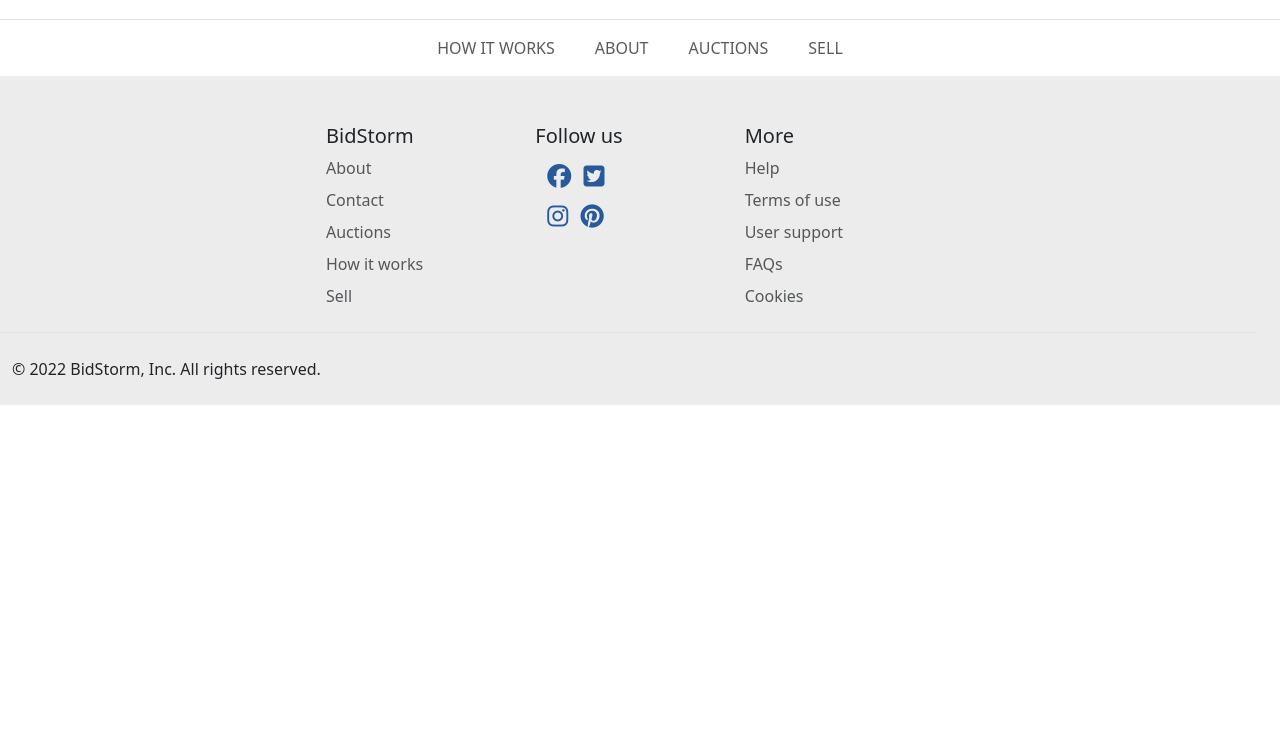
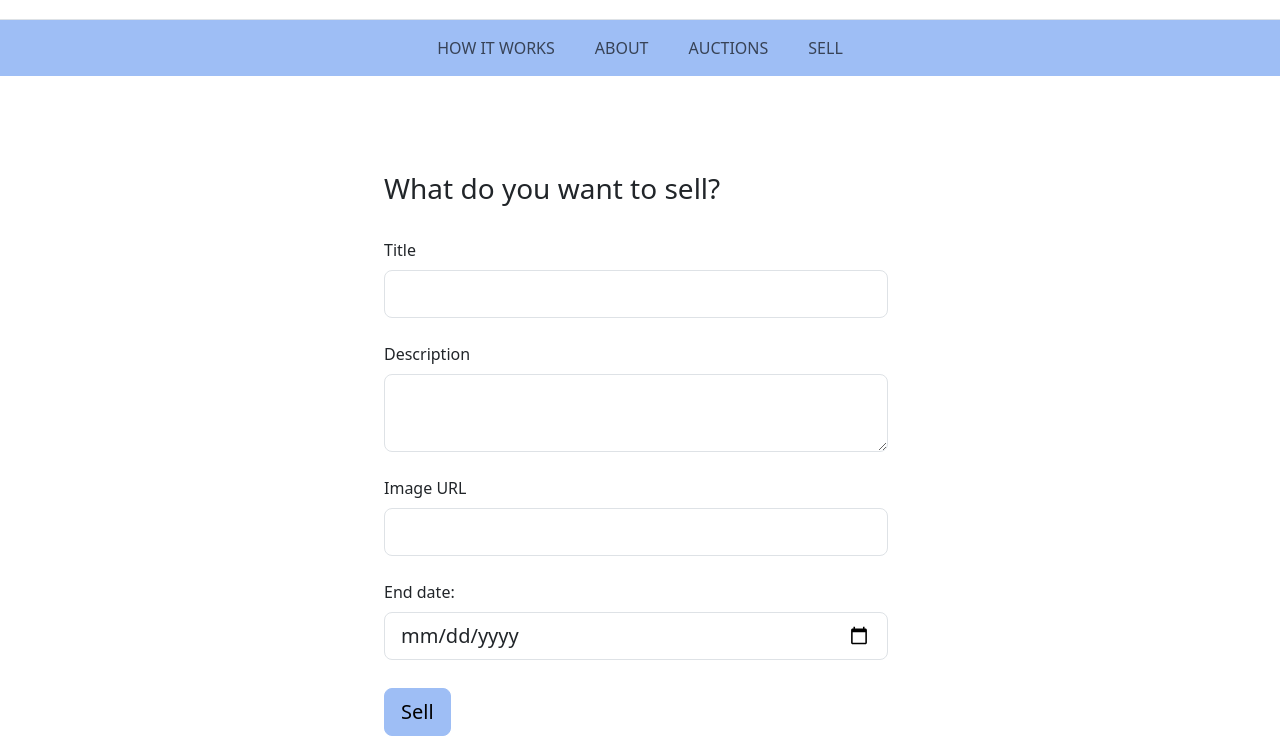
Before and after one commit to VeronicaOS/Semester-Project-2, a website: page pages/listings/createListing/index.html in a window 1280 px wide. Shown: the part 77-815 px from the top of the page. Drawn offline with nearby package versions, Linux system fonts and the light colour scheme.

Commit message:
Create listing page

```diff
--- a/pages/listings/createListing/index.html
+++ b/pages/listings/createListing/index.html
@@ -51,7 +51,7 @@
 
         <!-- SECOND NAVBAR -->
 
-        <nav class="navbar navbar-expand-lg d-none d-lg-block">
+        <nav class="navbar navbar-expand-lg d-none d-lg-block bg-secondary">
           <div class="container-fluid justify-content-center">
             <div class="navbar-nav gap-4">
               <a class="nav-link" href="#">HOW IT WORKS</a>
@@ -63,9 +63,68 @@
         </nav>
 
       </header>
-  <main>
+  <main class="p-5 m-5">
 
-  </main>
+    <div class="container px-5 mx-5 border-primary">
+
+      <div class="px-5 mx-5">
+
+        <form class="px-5 mx-5 w-75">
+
+          <h3 class="fw-normal mb-3 pb-3">What do you want to sell?</h3>
+
+          <div data-mdb-input-init class="form-outline mb-4">
+            <label class="form-label" for="title-input">Title</label>
+            <input
+            type="text"
+            name="title"
+            id="title-input"
+            required
+            class="form-control form-control-lg"
+            />
+          </div>
+
+          <div data-mdb-input-init class="form-outline mb-4">
+            <label class="form-label" for="description-input">Description</label>
+            <textarea
+            type="text"
+            name="description"
+            id="description-input"
+            class="form-control form-control-lg"
+            ></textarea>
+          </div>
+
+          <div data-mdb-input-init class="form-outline mb-4">
+            <label class="form-label" for="title-input">Image URL</label>
+            <input
+            type="url"
+            name="title"
+            id="title-input"
+            required
+            class="form-control form-control-lg"
+            />
+          </div>
+
+          <div data-mdb-input-init class="form-outline mb-4">
+            <label class="form-label" for="end-date">End date:</label>
+            <input
+            type="date"
+            name="trip-start"
+            id="end-date"
+            required
+            class="form-control form-control-lg"
+            />
+          </div>
+
+          <div class="pt-1 mb-4">
+            <button data-mdb-button-init data-mdb-ripple-init class="btn btn-secondary btn-lg btn-block" type="button">Sell</button>
+          </div>
+
+        </form>
+        </div>
+      </div>
+
+    </main>
   <footer class="pt-5 bg-light">
       <!-- BIDSTORM -->
         <div class="row container-fluid justify-content-center">
```
Also changed, not shown: pages/profile/index.html (+1 -0 lines), pages/register/index.html (+2 -2 lines).
